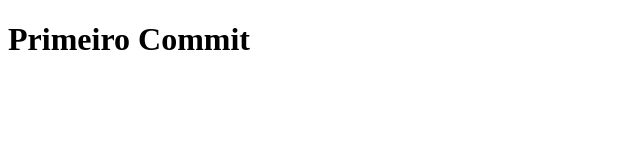
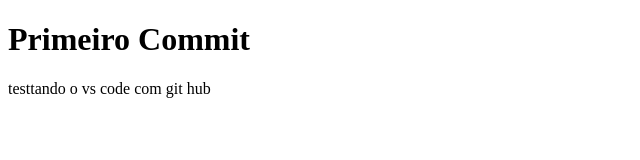
Before and after one commit to PedroKlemig/AulaLP, a plain HTML site: page index.html in a window 1280 px wide. Shown: the whole page, without its empty margins (0-640 px from the left). Drawn offline with Linux system fonts and the light colour scheme.

Commit message:
Coloquei um <p>

```diff
--- a/index.html
+++ b/index.html
@@ -7,5 +7,6 @@
 </head>
 <body>
     <h1>Primeiro Commit</h1>
+    <p>testtando o vs code com git hub</p>
 </body>
 </html>
```
